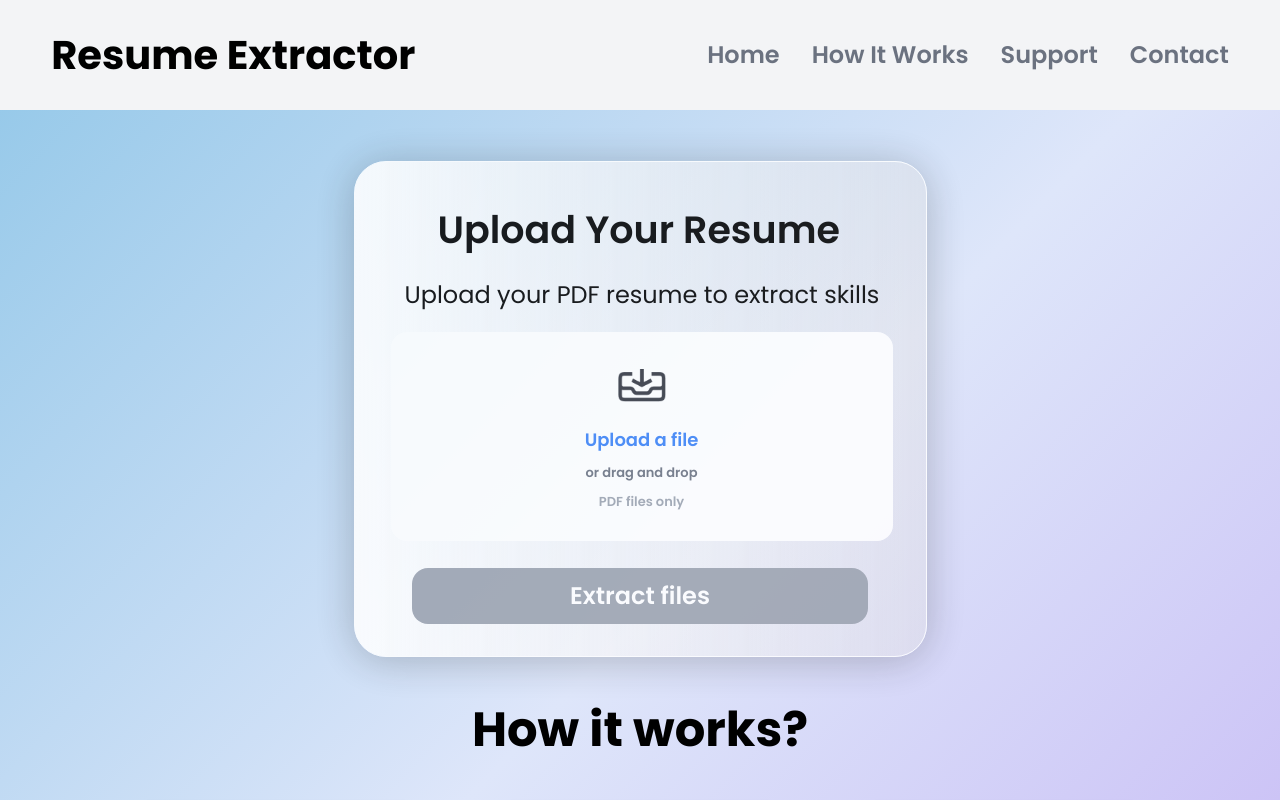
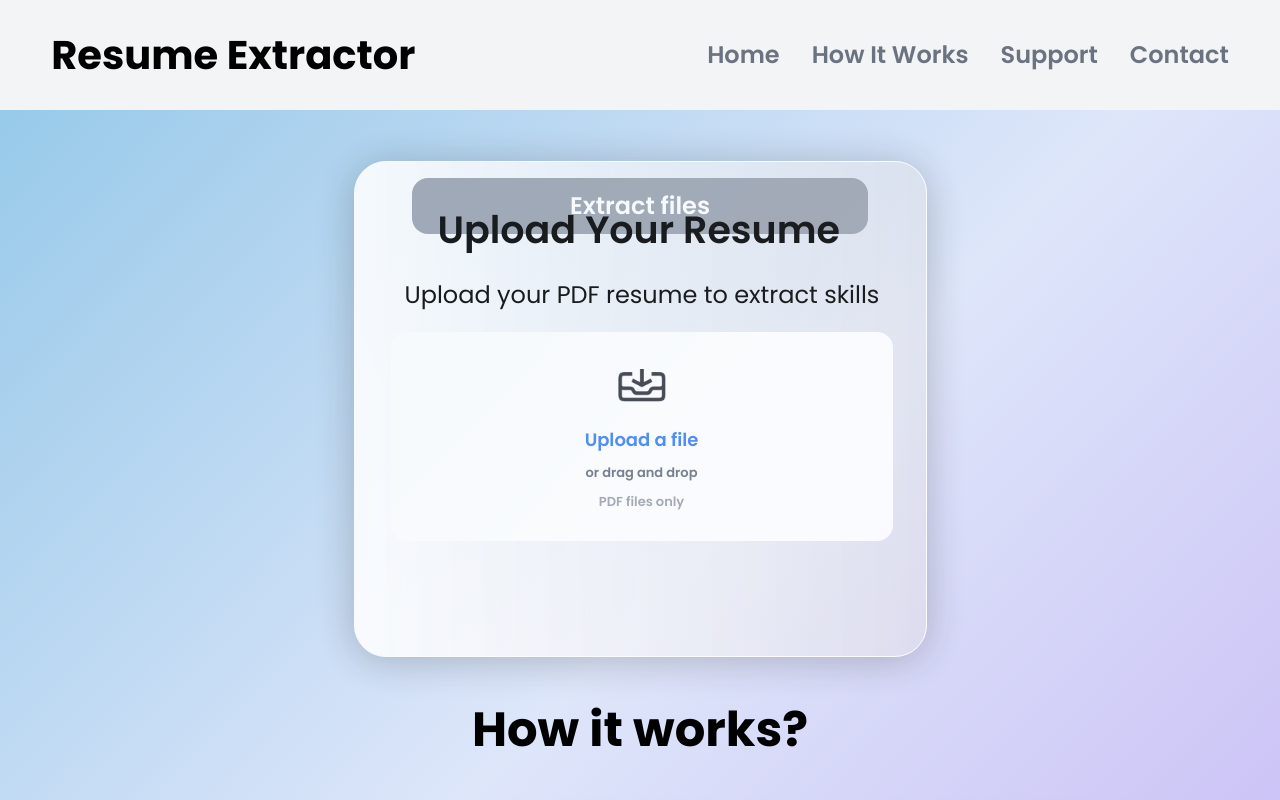
Before and after one commit to Fury044/Resume-Extractor-Final, a React (Vite) app in the folder frontend/: page / in a window 1280 px wide. Shown: the top 800 px of the page. Built offline with nearby package versions, Linux system fonts and the light colour scheme; no server answers.

Commit message:
Update Upload.jsx

```diff
--- a/frontend/src/pages/Upload.jsx
+++ b/frontend/src/pages/Upload.jsx
@@ -113,12 +113,14 @@ export default function Upload() {
             <div style={{color: '#6B7280', fontSize: 13, fontFamily: 'Poppins', fontWeight: '600', marginBottom: 2}}>or drag and drop</div>
             <div style={{color: '#9CA3AF', fontSize: 13, fontFamily: 'Poppins', fontWeight: '600'}}>PDF files only</div>
           </div>
+          {/* Selected file name just above the button */}
+          <div style={{width: '100%', display: 'flex', flexDirection: 'column', alignItems: 'center', marginTop: 16}}>
             {file && (
-            <div style={{margin: '20px 0 0 0', color: '#2563EB', fontSize: 18, fontFamily: 'Poppins', fontWeight: 500, textAlign: 'center'}}>
+              <div style={{color: '#2563EB', fontSize: 16, fontFamily: 'Poppins', fontWeight: 500, textAlign: 'center', marginBottom: 8}}>
                 Selected file: {file.name}
               </div>
             )}
-          <form onSubmit={handleSubmit} style={{width: '100%', display: 'flex', justifyContent: 'center', marginTop: 'auto'}}>
+            <form onSubmit={handleSubmit} style={{width: '100%', display: 'flex', justifyContent: 'center', marginTop: 0}}>
               <button
                 type="submit"
                 disabled={!file || isLoading}
@@ -127,6 +129,7 @@ export default function Upload() {
                 {isLoading ? 'Uploading...' : 'Extract files'}
               </button>
             </form>
+          </div>
         </div>
       </div>
       {/* How it works section */}
```
Lines whose indentation alone changed are shown as unchanged.
